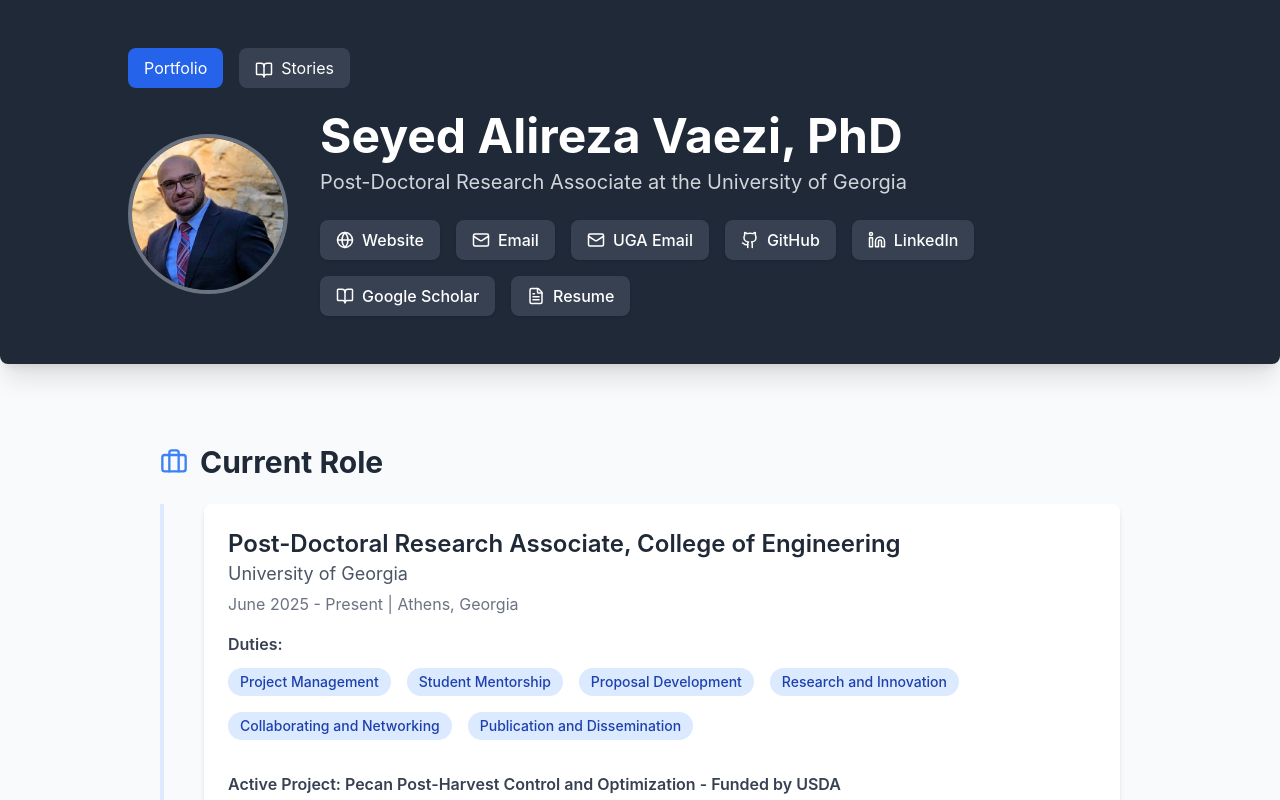
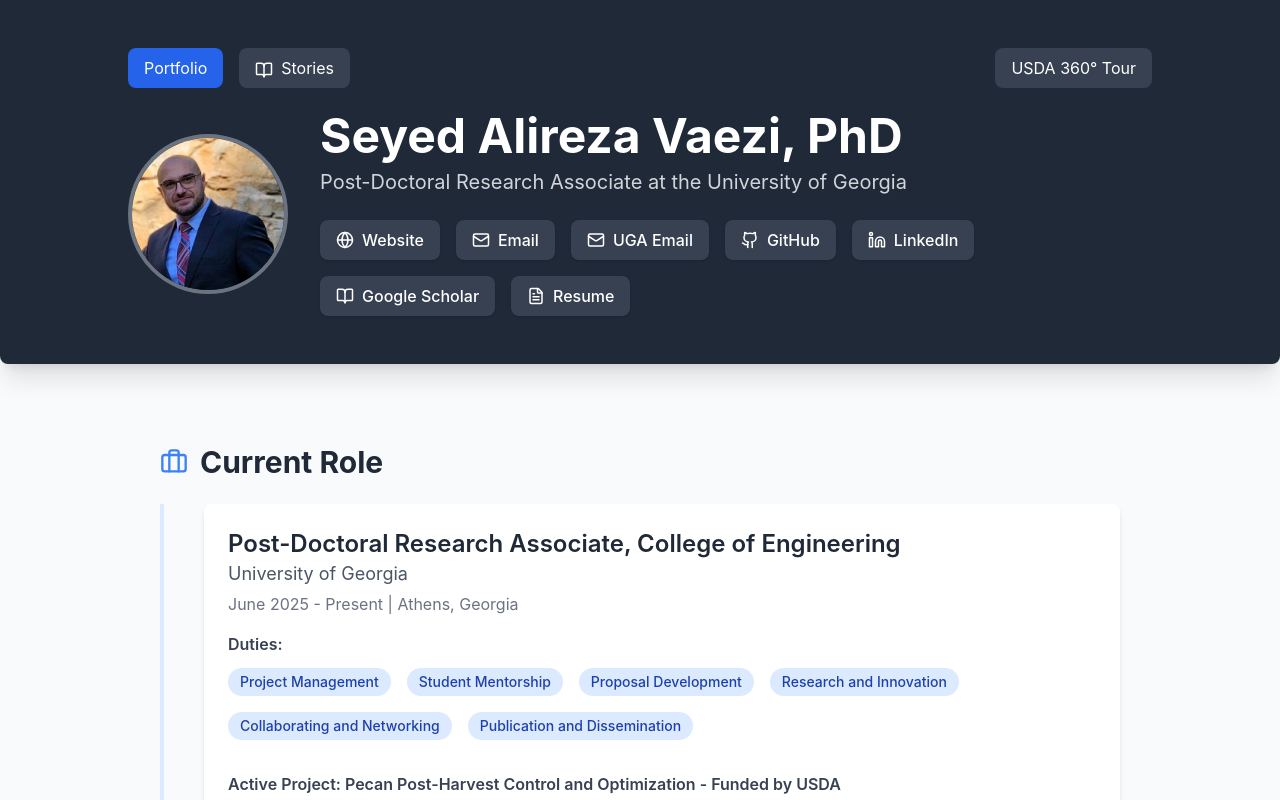
Before and after one commit to salirezav/salirezav.github.io, a React (Create React App) app: page / in a window 1280 px wide. Shown: the top 800 px of the page. Built offline with nearby package versions, Linux system fonts and the light colour scheme.

Commit message:
Update Header component to improve navigation layout and add link to USDA 360° Tour for enhanced user engagement.

```diff
--- a/src/App.tsx
+++ b/src/App.tsx
@@ -673,7 +673,7 @@ const Header: React.FC<HeaderProps> = ({ info }) => {
     <header className="bg-gray-800 text-white p-8 md:p-12 rounded-b-lg shadow-xl mb-12">
       <div className="max-w-5xl mx-auto">
         {/* Navigation */}
-        <nav className="mb-6 flex justify-center md:justify-start">
+        <nav className="mb-6 flex justify-center md:justify-between items-center">
           <div className="flex gap-4">
             <Link
               to="/"
@@ -695,6 +695,14 @@ const Header: React.FC<HeaderProps> = ({ info }) => {
               Stories
             </Link>
           </div>
+          <a
+            href="https://alirezavaezi.com/USDA-360-virtual-tour"
+            target="_blank"
+            rel="noopener noreferrer"
+            className="px-4 py-2 rounded-lg transition-colors duration-300 bg-gray-700 hover:bg-gray-600 text-white"
+          >
+            USDA 360° Tour
+          </a>
         </nav>
 
         <div className="flex flex-col md:flex-row items-center justify-between">
```
